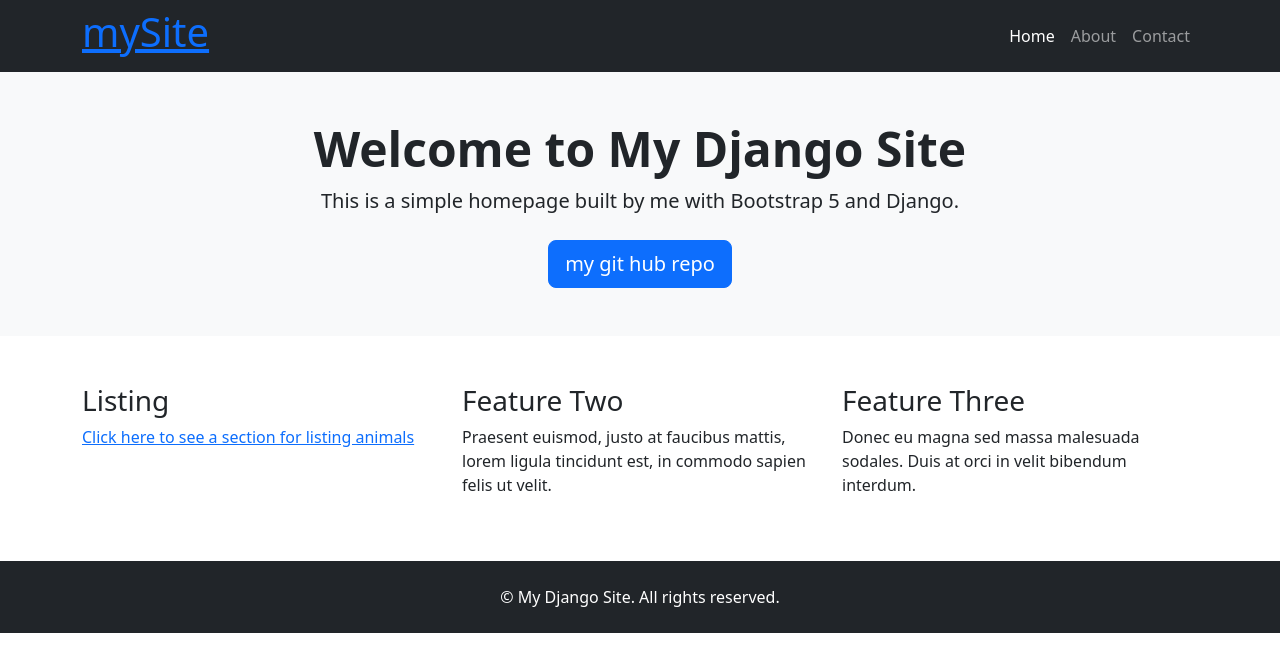
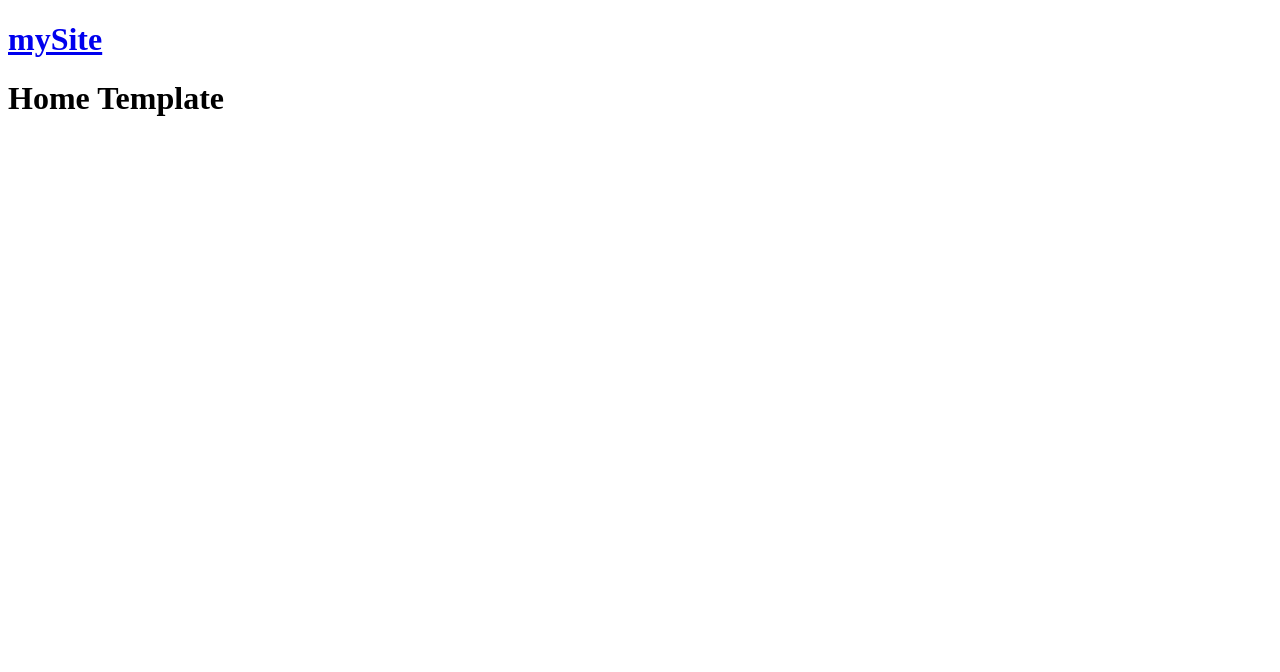
Before and after one commit to siavashm1234/My-first-repo, a Django app: page / in a window 1280 px wide. Shown: the top 672 px of the page. Run offline with Django 5.2, Linux system fonts and the light colour scheme.

Commit message:
big commit

```diff
--- a/siteproject/templates/base.html
+++ b/siteproject/templates/base.html
@@ -1,71 +1,7 @@
-{% load static %}
-<!DOCTYPE html>
-<html lang="en">
-<head>
-    <meta charset="UTF-8">
-    <meta name="viewport" content="width=device-width, initial-scale=1.0">
-    <title>My Django Bootstrap Page</title>
+{%extends 'main.html'%}
 
-    <!-- Bootstrap CSS -->
-    <link href="https://cdn.jsdelivr.net/npm/bootstrap@5.3.3/dist/css/bootstrap.min.css" rel="stylesheet">
 
-    <!-- Optional: your custom CSS -->
-    <link rel="stylesheet" href="{% static 'css/style.css' %}">
-</head>
-<body>
+{% block content%}
+<h1> Home Template</h1>
 
-    <!-- Navbar -->
-    <nav class="navbar navbar-expand-lg navbar-dark bg-dark">
-        <div class="container">
-            {% include 'navbar.html' %}
-            <button class="navbar-toggler" type="button" data-bs-toggle="collapse" data-bs-target="#navbarNav">
-                <span class="navbar-toggler-icon"></span>
-            </button>
-            <div class="collapse navbar-collapse" id="navbarNav">
-                <ul class="navbar-nav ms-auto">
-                    <li class="nav-item"><a class="nav-link active" href="#">Home</a></li>
-                    <li class="nav-item"><a class="nav-link" href="#">About</a></li>
-                    <li class="nav-item"><a class="nav-link" href="#">Contact</a></li>
-                </ul>
-            </div>
-        </div>
-    </nav>
-
-    <!-- Hero Section -->
-    <section class="py-5 text-center bg-light">
-        <div class="container">
-            <h1 class="display-5 fw-bold">Welcome to My Django Site</h1>
-            <p class="lead mb-4">This is a simple homepage built by me with Bootstrap 5 and Django.</p>
-            <a href="https://github.com/siavashm1234/My-first-repo" class="btn btn-primary btn-lg">my git hub repo</a>
-        </div>
-    </section>
-
-    <!-- Main Content -->
-    <div class="container my-5">
-        <div class="row">
-            <div class="col-md-4">
-                <h3>Listing</h3>
-                <a href="http://127.0.0.1:8000/animals/">Click here to see a section for listing animals</a>
-            </div>
-            <div class="col-md-4">
-                <h3>Feature Two</h3>
-                <p>Praesent euismod, justo at faucibus mattis, lorem ligula tincidunt est, in commodo sapien felis ut velit.</p>
-            </div>
-            <div class="col-md-4">
-                <h3>Feature Three</h3>
-                <p>Donec eu magna sed massa malesuada sodales. Duis at orci in velit bibendum interdum.</p>
-            </div>
-        </div>
-    </div>
-
-    <!-- Footer -->
-    <footer class="bg-dark text-white py-4">
-        <div class="container text-center">
-            <p class="mb-0">&copy; {{ now|date:"Y" }} My Django Site. All rights reserved.</p>
-        </div>
-    </footer>
-
-    <!-- Bootstrap JS -->
-    <script src="https://cdn.jsdelivr.net/npm/bootstrap@5.3.3/dist/js/bootstrap.bundle.min.js"></script>
-</body>
-</html>
+{% endblock content%}
--- a/siteproject/templates/main.html
+++ b/siteproject/templates/main.html
@@ -1,10 +1,16 @@
+<!-- this is a wrapper for all of my pages where the things that i want to be displayed in every room go-->
 <!DOCTYPE html>
 <html lang="en">
 <head>
     <meta charset="UTF-8">
-    <title>Title</title>
+    <title>web wrapper</title>
 </head>
 <body>
+{% include 'navbar.html' %}
+
+{% block content %}
+
+{% endblock %}
 
 </body>
 </html>
```
